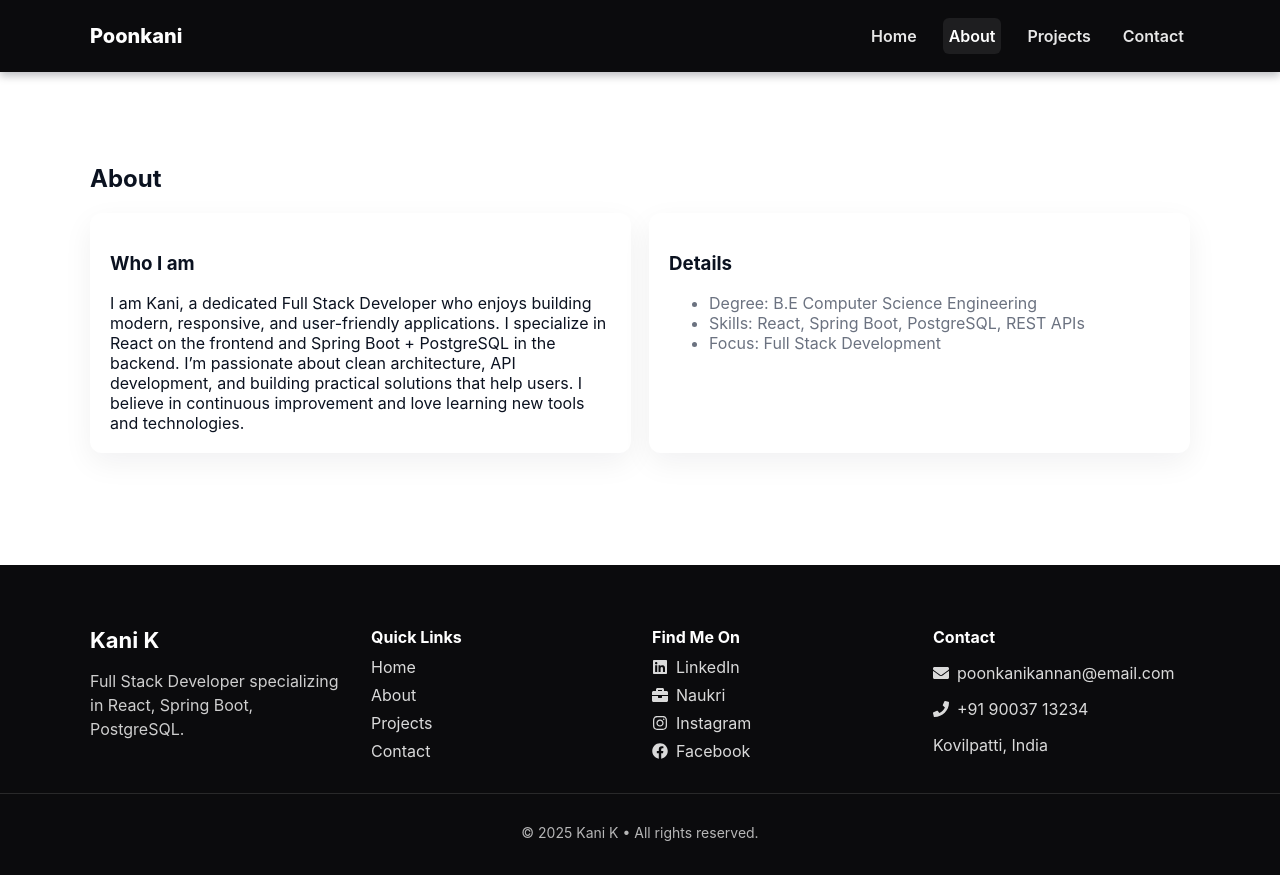
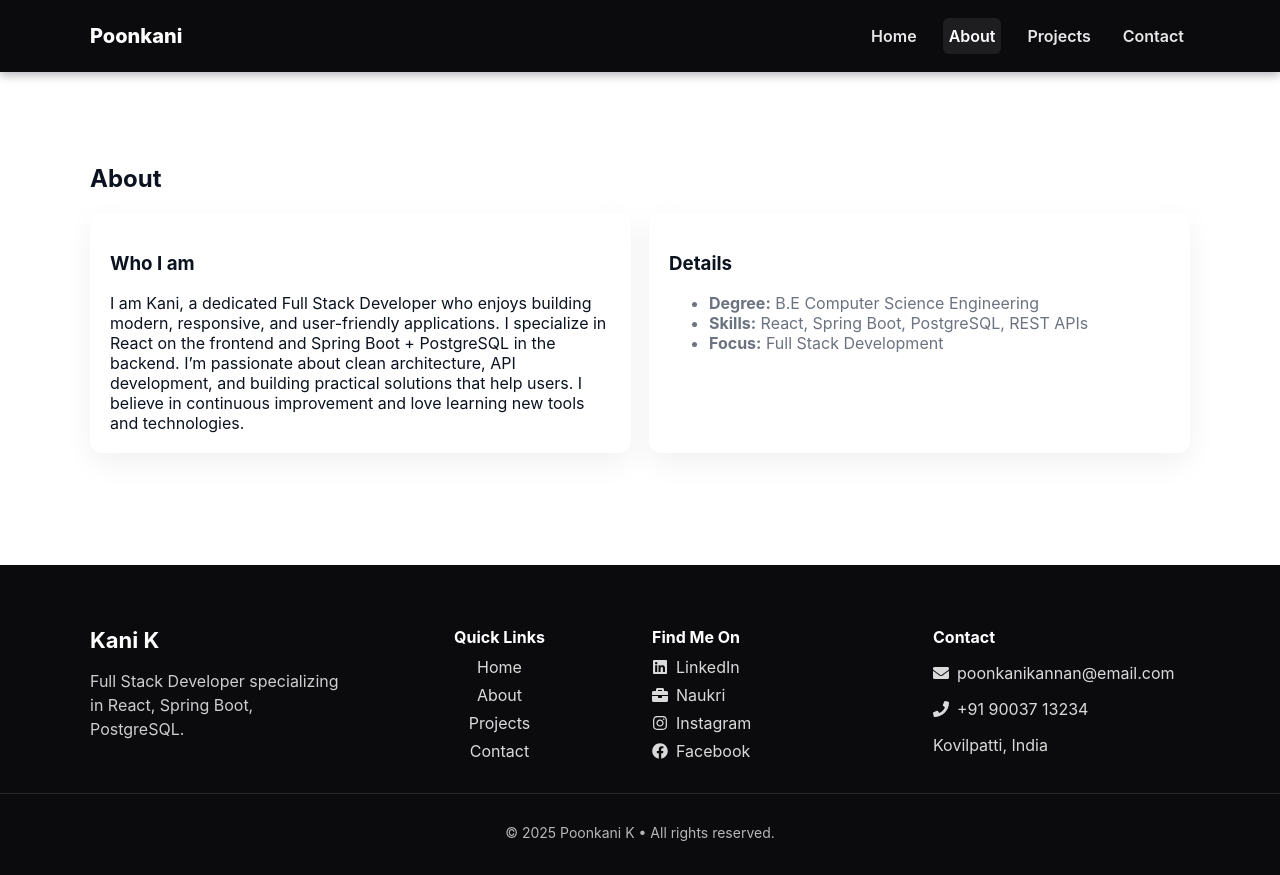
Before and after one commit to Poonkanik/Portfolio_frontend, a React (Create React App) app: page /about in a window 1280 px wide. Built offline with nearby package versions, Linux system fonts and the light colour scheme.

Commit message:
change quick link

```diff
--- a/public/index.html
+++ b/public/index.html
@@ -4,13 +4,11 @@
     <meta charset="utf-8" />
     <meta name="viewport" content="width=device-width, initial-scale=1" />
 
-    <!-- Page Title -->
+
     <title>Kani K | Full Stack Developer Portfolio</title>
 
-    <!-- Favicon
-    <link rel="icon" href="../public/icon.png" /> -->
 
-    <!-- Optional: If using a PNG icon -->
+    <!-- for image icon -->
     <link rel="icon" type="image/png" href="%PUBLIC_URL%/icon.png" />
 
     <!-- SEO Meta Tags -->
@@ -22,7 +20,7 @@
     <meta property="og:title" content="Kani K | Full Stack Developer" />
     <meta property="og:description" content="Explore my portfolio, skills, and projects built with React, Spring Boot, and PostgreSQL." />
     <meta property="og:image" content="%PUBLIC_URL%/banner.png" />
-    <meta property="og:url" content="https://yourdomain.com" />
+    <meta property="og:url" content="https://portfolio-frontend-murex-three.vercel.app/contact" />
     <meta property="og:type" content="website" />
 
     <!-- Twitter Card (sharing on Twitter/X) -->
--- a/src/App.js
+++ b/src/App.js
@@ -13,14 +13,12 @@ export default function App() {
   return (
     <BrowserRouter>
       <Navbar />
-
         <Routes>
           <Route path="/" element={<Home />} />
           <Route path="/about" element={<About />} />
           <Route path="/projects" element={<Projects />} />
           <Route path="/contact" element={<Contact />} />
         </Routes>
-
       <Footer />
     </BrowserRouter>
   );
--- a/src/components/Footer/Footer.css
+++ b/src/components/Footer/Footer.css
@@ -62,3 +62,10 @@
   .footer-grid { grid-template-columns: 1fr; text-align: center; }
   .footer-social, .footer-contact { justify-content: center; }
 }
+.footer-section:nth-child(2) {
+  text-align: center;
+}
+
+.footer-section:nth-child(2) .footer-link {
+  justify-content: center;
+}
--- a/src/components/Footer/Footer.js
+++ b/src/components/Footer/Footer.js
@@ -59,7 +59,7 @@ export default function Footer(){
       </div>
 
       <div className="footer-bottom">
-        <p>© {new Date().getFullYear()} Kani K • All rights reserved.</p>
+        <p>© {new Date().getFullYear()} Poonkani K • All rights reserved.</p>
       </div>
     </motion.footer>
   );
--- a/src/pages/about/About.js
+++ b/src/pages/about/About.js
@@ -38,9 +38,9 @@ practical solutions that help users. I believe in continuous improvement and lov
         >
           <h3>Details</h3>
           <ul className="muted">
-  <li>Degree: B.E Computer Science Engineering</li>
-  <li>Skills: React, Spring Boot, PostgreSQL, REST APIs</li>
-  <li>Focus: Full Stack Development</li>
+  <li><b>Degree:</b> B.E Computer Science Engineering</li>
+  <li><b>Skills:</b> React, Spring Boot, PostgreSQL, REST APIs</li>
+  <li><b>Focus:</b> Full Stack Development</li>
 </ul>
         </motion.div>
 
--- a/src/pages/home/Home.js
+++ b/src/pages/home/Home.js
@@ -1,4 +1,3 @@
-// src/pages/home/Home.jsx
 import React from "react";
 import "./Home.css";
 import profile from "../../image/image2.png";
--- a/src/pages/projects/Projects.js
+++ b/src/pages/projects/Projects.js
@@ -1,34 +1,25 @@
-// src/pages/projects/Projects.jsx
 import React from "react";
 import "./Projects.css";
-import project1 from "../../image/p1.png";
 import project2 from "../../image/p2.png";
 import { motion } from "framer-motion";
 
 const projects = [
+
   {
     id: 1,
-    title: "Portfolio Website",
-    description: "Personal portfolio showcasing projects and resume.",
-    image: project1,
-    live: "/", // replace with your portfolio live link
-    code: "https://github.com/Poonkanik/Portfolio" // replace if exists
+    title: "Employee Management",
+    description: "CRUD app for managing employees, roles & departments.",
+    image: project2,
+    live: "https://employee-management-system-vkke.vercel.app/",
+    code: "https://github.com/Poonkanik/Employee_Management_Frontend"
   },
   {
     id: 2,
-    title: "Employee Management",
-    description: "CRUD app for managing employees, roles & departments.",
-    image: project2,
-    live: "https://employee-management-system-7pkz.vercel.app",
-    code: "https://github.com/Poonkanik/Employee_Management_Frontend"
-  },
-  {
-    id: 3,
     title: "CouponCart",
     description: "E-commerce coupon manager and storefront.",
     image: "/images/p3.jpg",
     live: "#",
-    code: "https://github.com/Poonkanik/CouponCart" // replace if exists
+    code: "https://github.com/Poonkanik/CouponCart"
   }
 ];
 
```
